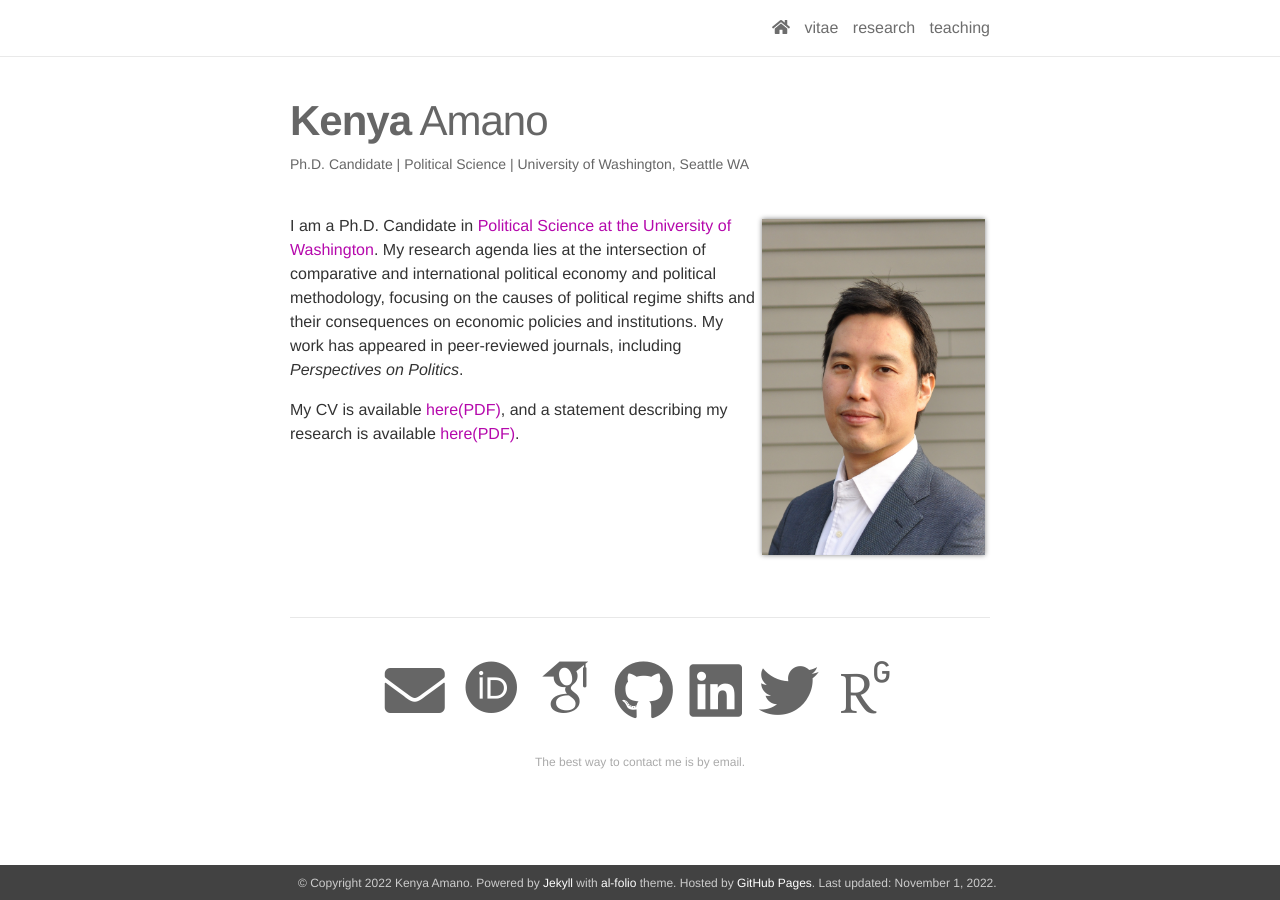
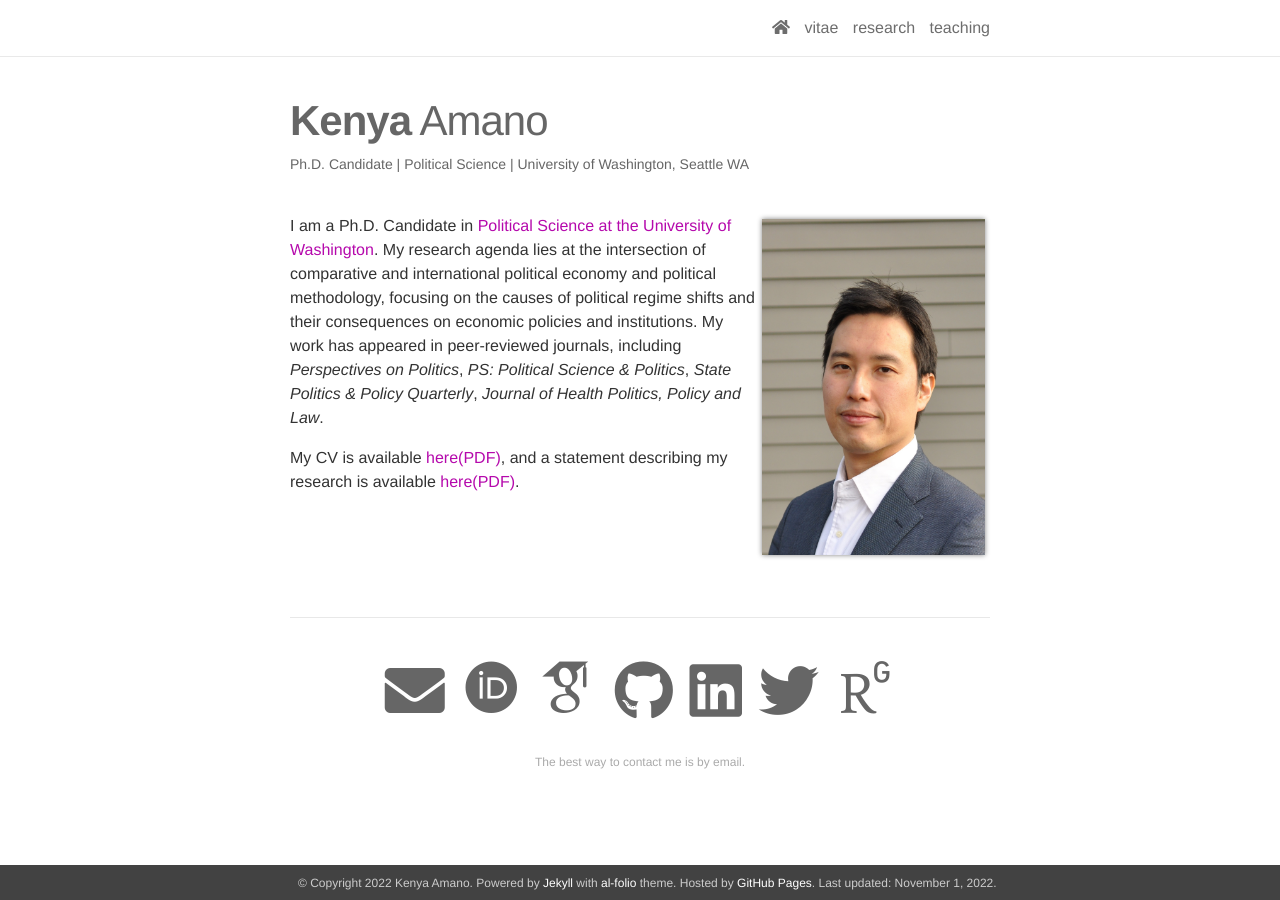
Before and after one commit to kenyaamano/kenyaamano.github.io, a Jekyll site: the page built from _pages/about.md, in a window 1280 px wide. Built offline with Jekyll 4.4.1, drawn with Linux system fonts in a browser that asks for light colours; nearby versions of some CDN libraries; some web fonts are replaced.

Commit message:
Update about.md

```diff
--- a/_pages/about.md
+++ b/_pages/about.md
@@ -15,6 +15,6 @@ profile:
 social: true
 ---
 
-I am a Ph.D. Candidate in <a href="https://www.polisci.washington.edu/">Political Science at the University of Washington</a>. My research agenda lies at the intersection of comparative and international political economy and political methodology, focusing on the causes of political regime shifts and their consequences on economic policies and institutions. My work has appeared in peer-reviewed journals, including <i>Perspectives on Politics</i>.
+I am a Ph.D. Candidate in <a href="https://www.polisci.washington.edu/">Political Science at the University of Washington</a>. My research agenda lies at the intersection of comparative and international political economy and political methodology, focusing on the causes of political regime shifts and their consequences on economic policies and institutions. My work has appeared in peer-reviewed journals, including <i>Perspectives on Politics</i>, <i>PS: Political Science & Politics</i>, <i>State Politics & Policy Quarterly</i>, <i>Journal of Health Politics, Policy and Law</i>.
 
 My CV is available [here(PDF)](/assets/pdf/CV-KenyaAmano.pdf), and a statement describing my research is available [here(PDF)](/assets/pdf/ResearchStatement-KenyaAmano.pdf).
```
